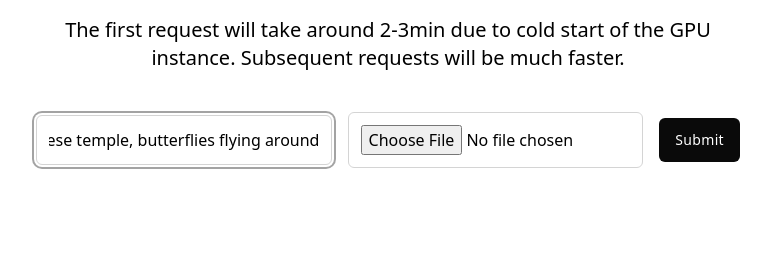
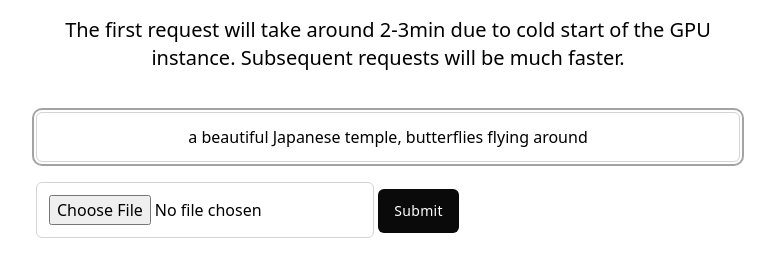
Before and after one commit to Emanum/stable-style-transfer, a plain HTML site: page diffuser-pipeline/frontend/index.html in a window 1280 px wide. Shown: the part 108-379 px from the top of the page, without its empty margins (252-1027 px from the left). Drawn offline with nearby package versions, Linux system fonts and the light colour scheme.

Commit message:
update crappy ui to look 1% less crappy

```diff
--- a/diffuser-pipeline/frontend/index.html
+++ b/diffuser-pipeline/frontend/index.html
@@ -21,7 +21,7 @@
 
     <form
             @submit.prevent="submitPrompt"
-            class="flex items-center justify-center gap-x-4 gap-y-2 w-full mx-auto mb-4"
+            class="flex-1 items-center justify-center gap-x-4 gap-y-2 w-full mx-auto mb-4"
     >
         <input
                 x-data
@@ -35,11 +35,12 @@
                 type="file"
                 accept="image/*"
         @change="handleImageChange"
-        class="flex w-full px-3 py-3 text-md bg-white border rounded-md border-neutral-300 ring-offset-background placeholder:text-neutral-500 focus:border-neutral-300 focus:outline-none focus:ring-2 focus:ring-offset-2 focus:ring-neutral-400 disabled:cursor-not-allowed disabled:opacity-50 text-center"
+        class="px-3 py-3 my-5 text-md bg-white border rounded-md border-neutral-300 ring-offset-background placeholder:text-neutral-500 focus:border-neutral-300 focus:outline-none focus:ring-2 focus:ring-offset-2 focus:ring-neutral-400 disabled:cursor-not-allowed disabled:opacity-50 text-center"
         />
+
         <button
                 type="submit"
-                class="inline-flex items-center justify-center px-4 py-3 text-sm font-medium tracking-wide text-white transition-colors duration-200 rounded-md bg-neutral-950 hover:bg-neutral-900 focus:ring-2 focus:ring-offset-2 focus:ring-neutral-900 focus:shadow-outline focus:outline-none"
+                class=" items-center justify-center px-4 py-3 text-sm font-medium tracking-wide text-white transition-colors duration-200 rounded-md bg-neutral-950 hover:bg-neutral-900 focus:ring-2 focus:ring-offset-2 focus:ring-neutral-900 focus:shadow-outline focus:outline-none"
                 :disabled="loading"
         >
             <span x-show="!loading">Submit</span>
```
